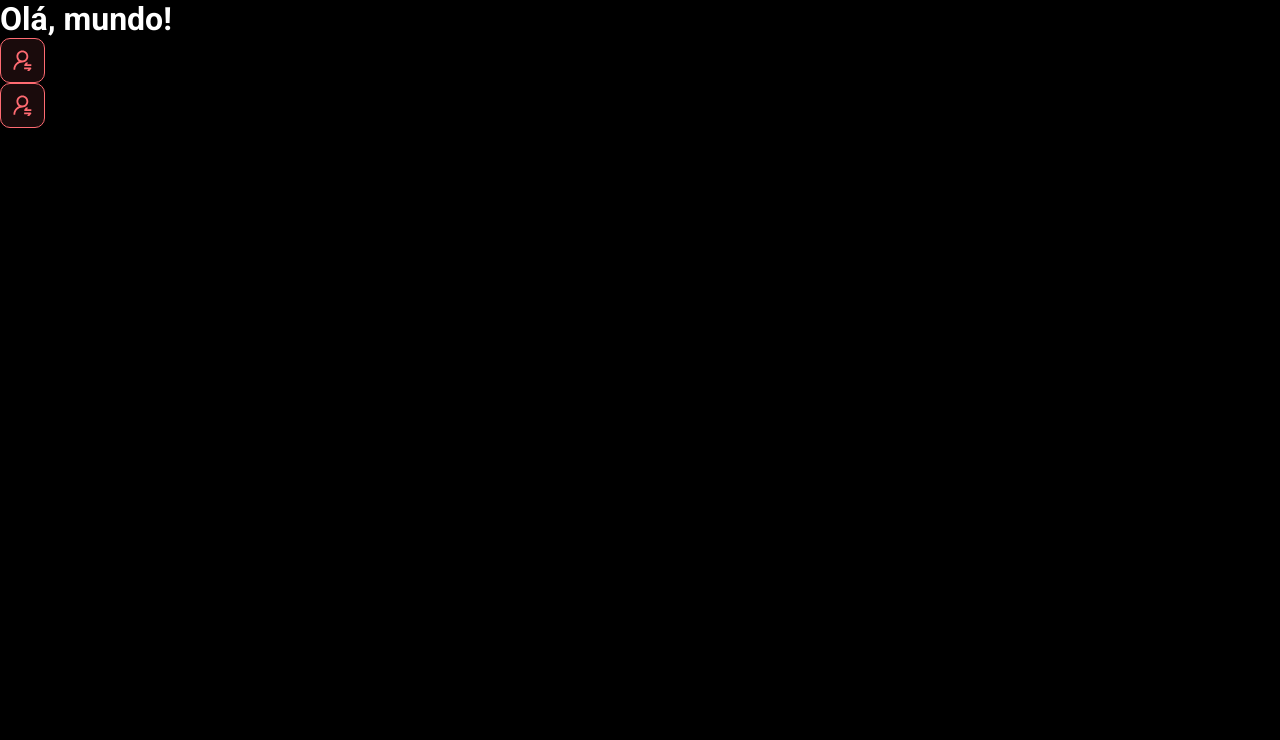
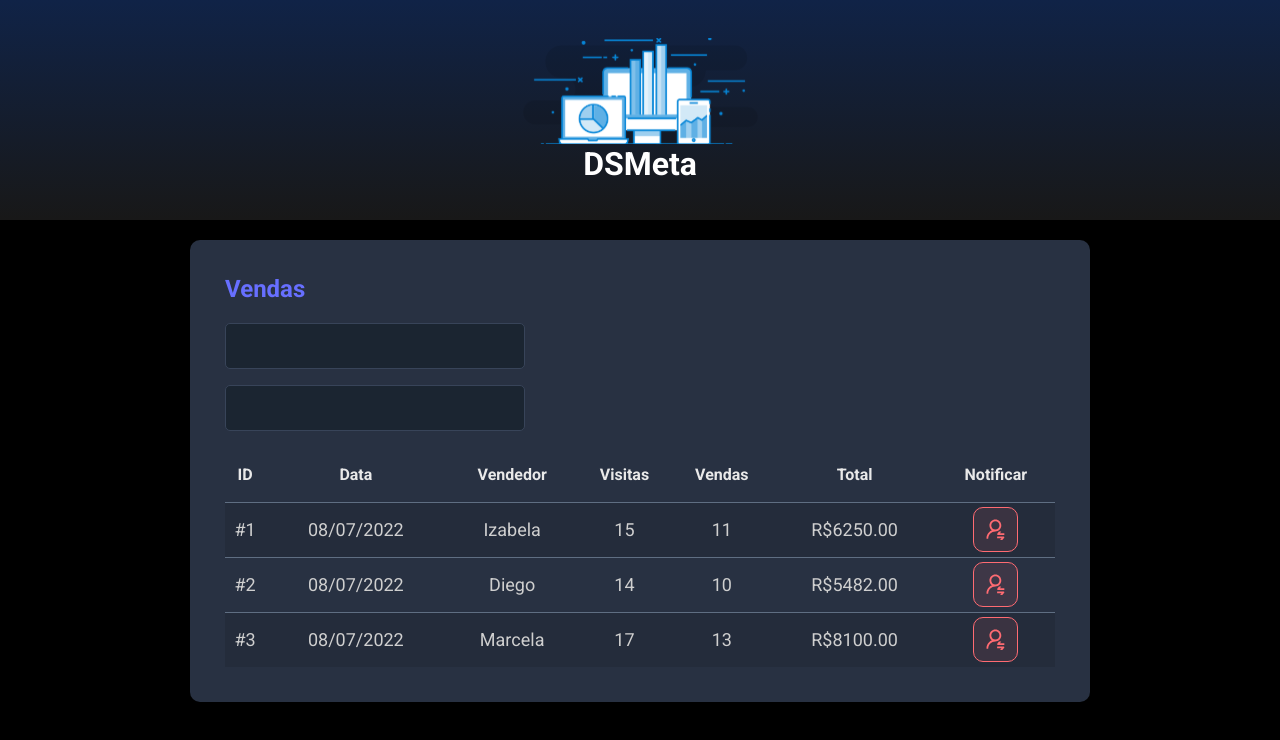
Before and after one commit to izabela-franca/dsmeta, a React (Vite) app in the folder frontend/: page / in a window 1280 px wide. Shown: the top 740 px of the page. Built offline with nearby package versions, Linux system fonts and the light colour scheme.

Commit message:
Other components

```diff
--- a/frontend/src/App.tsx
+++ b/frontend/src/App.tsx
@@ -1,11 +1,17 @@
-import NotificationButton from "./components/NotificationButton";
+import Header from "./components/Header";
+import SalesCard from "./components/SalesCard";
 
 function App() {
   return (
     <>
-      <h1>Olá, mundo!</h1>
-      <NotificationButton />
-      <NotificationButton />
+      <Header />
+      <main>
+        <section id="sales">
+          <div className="dsmeta-container">
+            <SalesCard />
+          </div>
+        </section>
+      </main>
     </>
   );
 }
--- /dev/null
+++ b/frontend/src/components/Header/index.tsx
@@ -0,0 +1,15 @@
+import logo from '../../assets/img/logo.svg'
+import './styles.css'
+
+function Header() {
+  return (
+    <header>
+      <div className="dsmeta-logo-container">
+        <img src={logo} alt="logo-DSMeta" />
+        <h1>DSMeta</h1>
+      </div>
+    </header>
+  );
+}
+
+export default Header;
--- /dev/null
+++ b/frontend/src/components/Header/styles.css
@@ -0,0 +1,17 @@
+header {
+  align-items: center;
+  background: linear-gradient(180deg, #102347 0%, #181818 100%);
+  display: flex;
+  height: 220px;
+  justify-content: center;
+}
+
+.dsmeta-logo-container {
+  align-items: center;
+  display: flex;
+  flex-direction: column;
+}
+
+.dsmeta-logo-container img {
+  width: 235px;
+}
--- /dev/null
+++ b/frontend/src/components/SalesCard/index.tsx
@@ -0,0 +1,76 @@
+import NotificationButton from "../NotificationButton";
+import "./styles.css";
+
+function SalesCard() {
+  return (
+    <div className="dsmeta-card">
+      <h2 className="dsmeta-sales-title">Vendas</h2>
+      <div>
+        <div className="dsmeta-form-control-container">
+          <input className="dsmeta-form-control" type="text" name="" id="" />
+        </div>
+        <div className="dsmeta-form-control-container">
+          <input className="dsmeta-form-control" type="text" name="" id="" />
+        </div>
+      </div>
+      <div>
+        <table className="dsmeta-sales-table">
+          <thead>
+            <tr>
+              <th className="show992">ID</th>
+              <th className="show576">Data</th>
+              <th>Vendedor</th>
+              <th className="show992">Visitas</th>
+              <th className="show992">Vendas</th>
+              <th>Total</th>
+              <th>Notificar</th>
+            </tr>
+          </thead>
+          <tbody>
+            <tr>
+              <td className="show992">#1</td>
+              <td className="show576">08/07/2022</td>
+              <td>Izabela</td>
+              <td className="show992">15</td>
+              <td className="show992">11</td>
+              <td>R$6250.00</td>
+              <td>
+                <div className="dsmeta-red-btn-container">
+                  <NotificationButton />
+                </div>
+              </td>
+            </tr>
+            <tr>
+              <td className="show992">#2</td>
+              <td className="show576">08/07/2022</td>
+              <td>Diego</td>
+              <td className="show992">14</td>
+              <td className="show992">10</td>
+              <td>R$5482.00</td>
+              <td>
+                <div className="dsmeta-red-btn-container">
+                  <NotificationButton />
+                </div>
+              </td>
+            </tr>
+            <tr>
+              <td className="show992">#3</td>
+              <td className="show576">08/07/2022</td>
+              <td>Marcela</td>
+              <td className="show992">17</td>
+              <td className="show992">13</td>
+              <td>R$8100.00</td>
+              <td>
+                <div className="dsmeta-red-btn-container">
+                  <NotificationButton />
+                </div>
+              </td>
+            </tr>
+          </tbody>
+        </table>
+      </div>
+    </div>
+  );
+}
+
+export default SalesCard;
--- /dev/null
+++ b/frontend/src/components/SalesCard/styles.css
@@ -0,0 +1,98 @@
+.dsmeta-card {
+  background-color: #283142;
+  border-radius: 10px;
+  padding: 30px 10px;
+}
+
+.dsmeta-sales-title {
+  color: #676fff;
+  font-size: 24px;
+  margin-bottom: 20px;
+}
+
+.dsmeta-form-control-container {
+  margin-bottom: 16px;
+  max-width: 300px;
+}
+
+.dsmeta-form-control {
+  background-color: #1b2531;
+  border: 1px solid #384459;
+  border-radius: 5px;
+  color: #9aaabe;
+  font-size: 18px;
+  height: 46px;
+  padding: 0 20px;
+  width: 100%;
+}
+
+.dsmeta-sales-table {
+  border-collapse: collapse;
+  border-spacing: 0;
+  width: 100%;
+}
+
+.dsmeta-sales-table thead {
+  color: #e9e9e9;
+  font-size: 16px;
+  font-weight: 700;
+  height: 55px;
+}
+
+.dsmeta-sales-table tbody {
+  color: #cfcfcf;
+  font-style: 14px;
+  font-weight: 400;
+  text-align: center;
+}
+
+.dsmeta-sales-table tbody tr {
+  border-top: 1px solid #5f6e82;
+  height: 74px;
+}
+
+.dsmeta-sales-table tbody tr:hover > td {
+  background-color: #384459;
+}
+
+.dsmeta-sales-table tbody tr:nth-child(odd) {
+  background-color: #242c3b;
+}
+
+.dsmeta-red-btn-container {
+  display: flex;
+  justify-content: center;
+}
+
+.show576 {
+  display: none;
+}
+
+.show992 {
+  display: none;
+}
+
+/*----------Responsividade----------*/
+@media (min-width: 576px) {
+  .show576 {
+    display: table-cell;
+  }
+
+  .dsmeta-card {
+    padding: 35px;
+  }
+
+  .dsmeta-sales-table tbody tr {
+    height: 55px;
+  }
+
+  .dsmeta-sales-table tbody {
+    font-size: 18px;
+  }
+}
+
+@media (min-width: 992px) {
+  .show992 {
+    display: table-cell;
+  }
+}
--- a/frontend/src/index.css
+++ b/frontend/src/index.css
@@ -19,3 +19,13 @@ a:visited {
   color: unset;
   text-decoration: none;
 }
+
+#sales {
+  padding: 20px 10px;
+}
+
+.dsmeta-container {
+  margin: 0 auto;
+  max-width: 900px;
+  width: 100%;
+}
```
Also changed, not shown: frontend/src/assets/img/logo.svg (added).
